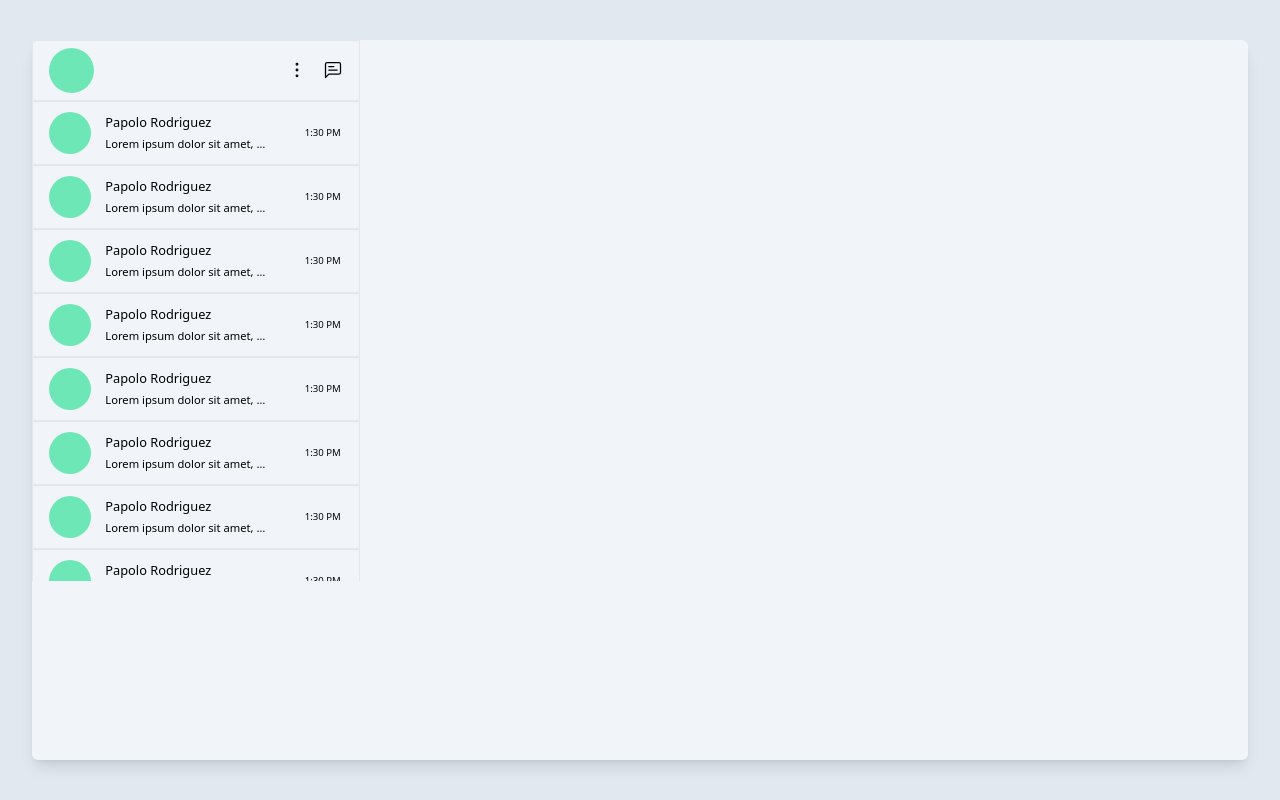
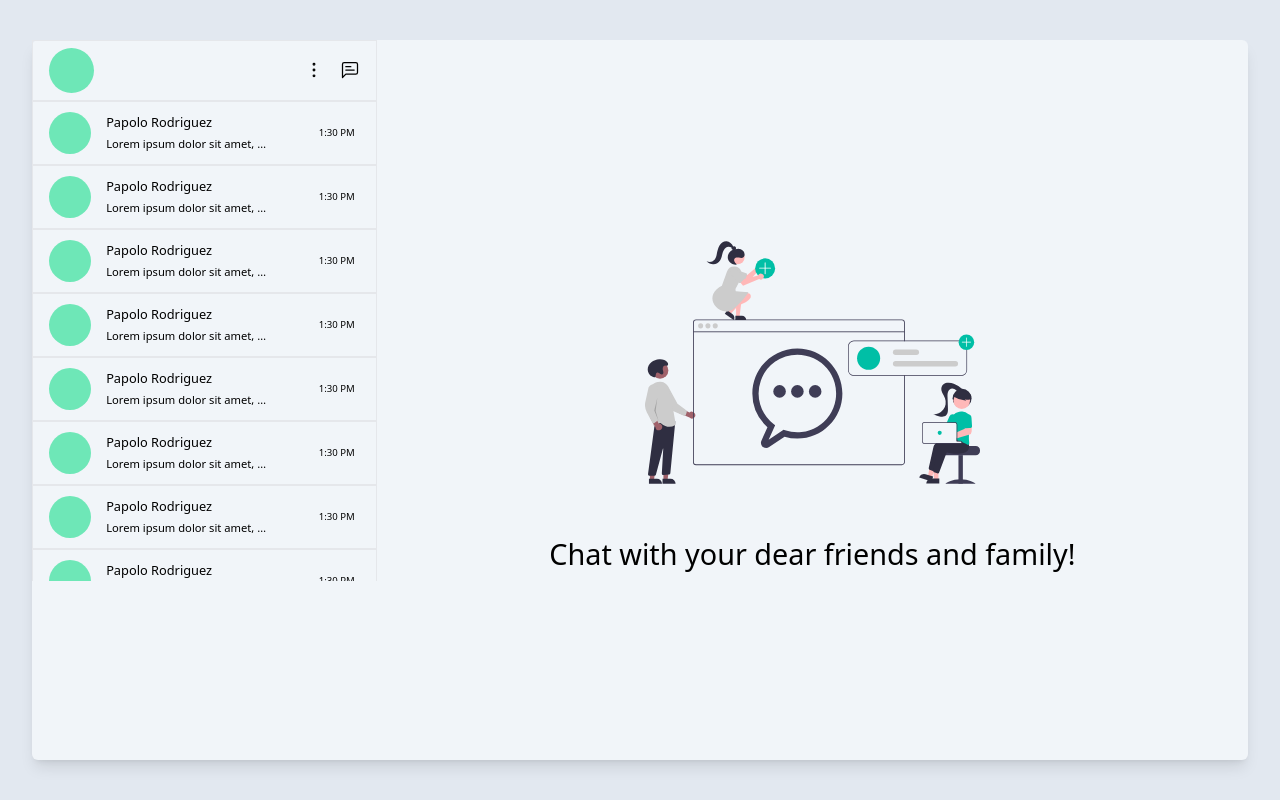
Before and after one commit to GuillermoTD/Keloke-APP, a React (Vite) app: page / in a window 1280 px wide. Built offline with nearby package versions, Linux system fonts and the light colour scheme.

Commit message:
primer commit

```diff
--- a/src/components/HeaderSidebar.tsx
+++ b/src/components/HeaderSidebar.tsx
@@ -1,4 +1,5 @@
 import { EllipsisVerticalIcon, MessageSquareText } from 'lucide-react';
+
 
 const HeaderSidebar = () => {
   return (
--- a/src/components/Main.tsx
+++ b/src/components/Main.tsx
@@ -1,9 +1,11 @@
+import RightSide from './RightSide';
 import Sidebar from './Sidebar';
 
 const Main = () => {
   return (
-    <div className="bg-slate-100 w-[95%] h-[90%] shadow-lg rounded-md">
+    <div className="bg-slate-100 w-[95%] h-[90%] shadow-lg rounded-md flex ">
       <Sidebar />
+      <RightSide/>
     </div>
   );
 };
--- /dev/null
+++ b/src/components/RightSide.tsx
@@ -0,0 +1,17 @@
+import MainImage from "../../public/MainImage.svg"
+
+
+
+const RightSide = ()=>{
+    return (
+        <div className="p-[1rem] w-full h-full flex flex-col items-center justify-center gap-[2rem]">
+            {/* Main Image when there is no image open */}
+            <img src={MainImage} alt="MainImage" className="w-[40%] h-[40%]"/>
+            {/* Title of Main Page */}
+            <h2 className="font-medium text-[1.8rem]">Chat with your dear friends and family!</h2>
+        </div>
+    )
+}
+
+
+export default RightSide
--- a/src/components/Sidebar.tsx
+++ b/src/components/Sidebar.tsx
@@ -3,7 +3,7 @@ import SidebarMessage from './SidebarMessage';
 
 const Sidebar = () => {
   return (
-    <div className="w-[27%] h-full">
+    <div className="w-[40%] h-full">
       <HeaderSidebar />
       <div className="SidebarScroll ">
         <SidebarMessage />
```
Also changed, not shown: public/MainImage.svg (added).
